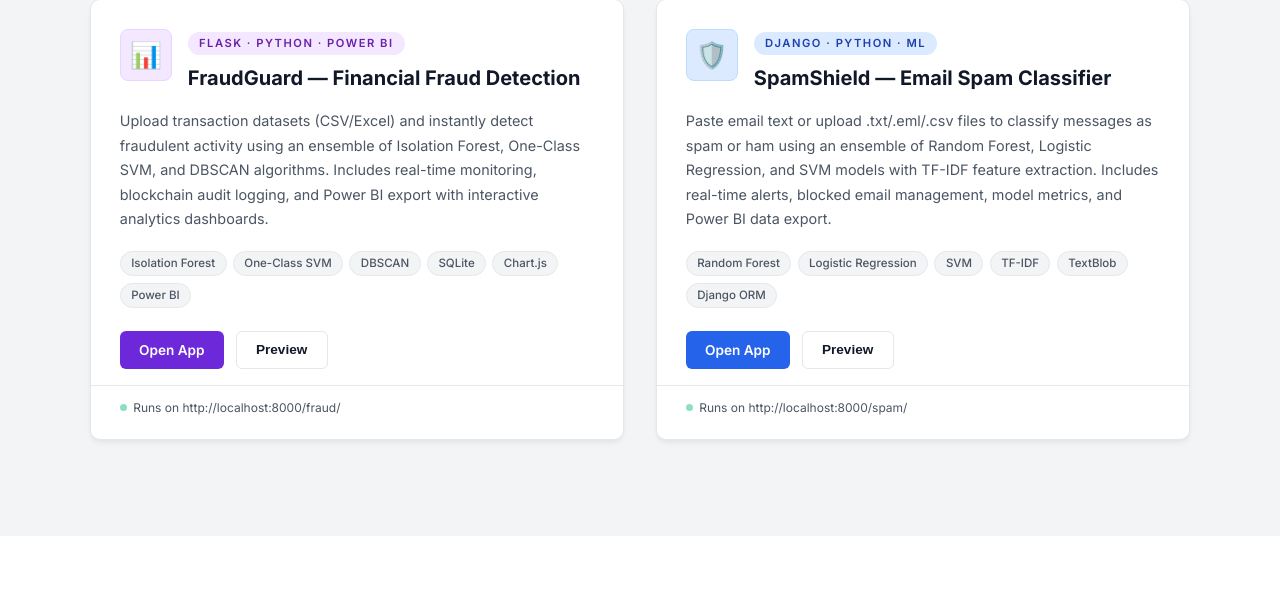
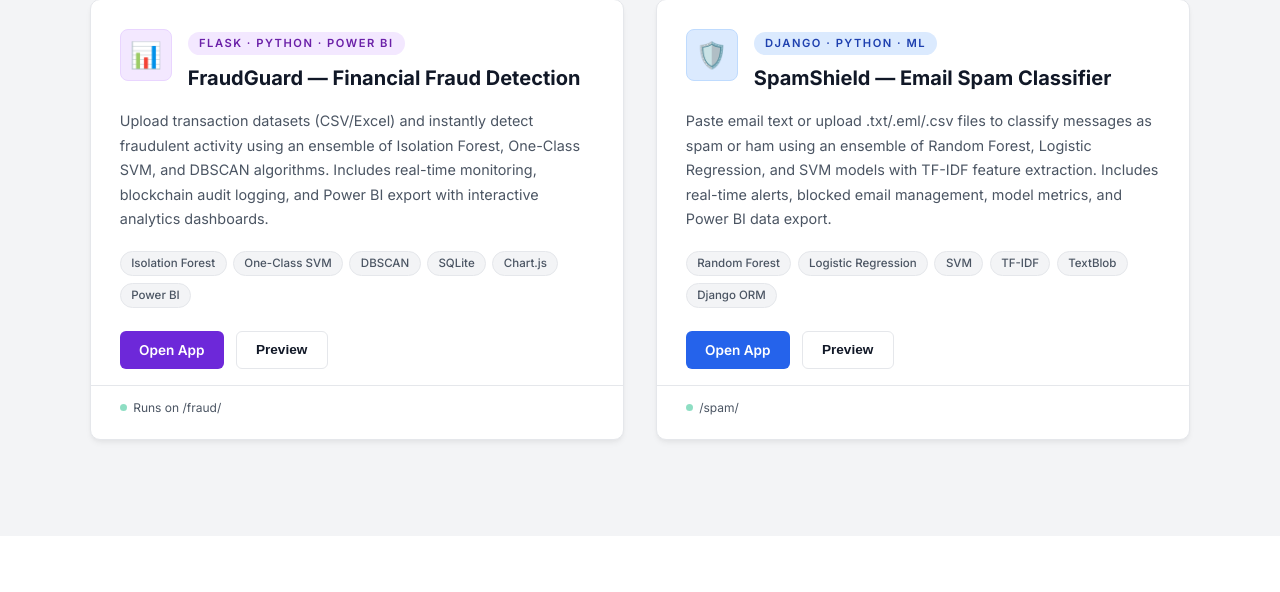
Before and after one commit to gitprogamforvenom/detection-system, a Flask app: page /home in a window 1280 px wide. Shown: the part 1097-1689 px from the top of the page. Run offline with Flask 3, Linux system fonts and the light colour scheme; the visitor is signed in with stand-in values (Sample User, id 1); data that the repository does not hold is empty.

```diff
--- a/auth/templates/index.html
+++ b/auth/templates/index.html
@@ -559,13 +559,13 @@
               <span class="tech-pill">Power BI</span>
             </div>
             <div class="card-actions">
-              <a href="http://localhost:8000/fraud/" target="_blank" class="btn btn-sm btn-open-purple">Open App</a>
+              <a href="/fraud/" target="_blank" class="btn btn-sm btn-open-purple">Open App</a>
               <button class="btn btn-sm btn-preview" onclick="openPreview('http://localhost:8000/fraud/','FraudGuard - Fraud Detection')">Preview</button>
             </div>
           </div>
           <div class="card-port">
             <div class="port-dot"></div>
-            Runs on http://localhost:8000/fraud/
+            Runs on /fraud/
           </div>
         </div>
 
@@ -594,13 +594,13 @@
               <span class="tech-pill">Django ORM</span>
             </div>
             <div class="card-actions">
-              <a href="http://localhost:8000/spam/" target="_blank" class="btn btn-sm btn-open-blue">Open App</a>
-              <button class="btn btn-sm btn-preview" onclick="openPreview('http://localhost:8000/spam/','SpamShield - Spam Classifier')">Preview</button>
+              <a href="/spam/" target="_blank" class="btn btn-sm btn-open-blue">Open App</a>
+              <button class="btn btn-sm btn-preview" onclick="openPreview('/spam/','SpamShield - Spam Classifier')">Preview</button>
             </div>
           </div>
           <div class="card-port">
             <div class="port-dot"></div>
-            Runs on http://localhost:8000/spam/
+            /spam/
           </div>
         </div>
 
```
